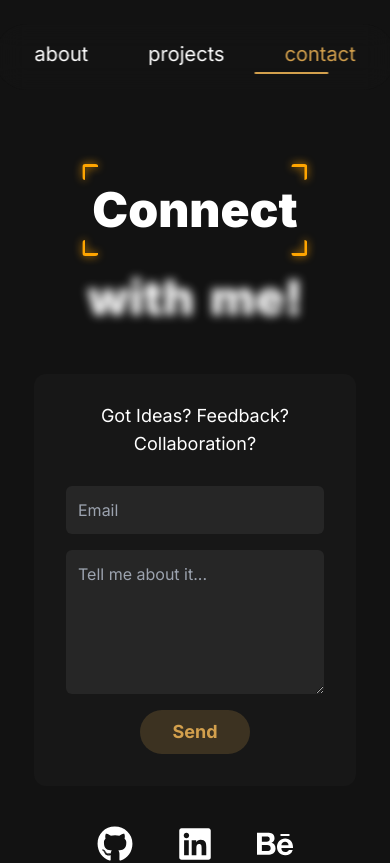
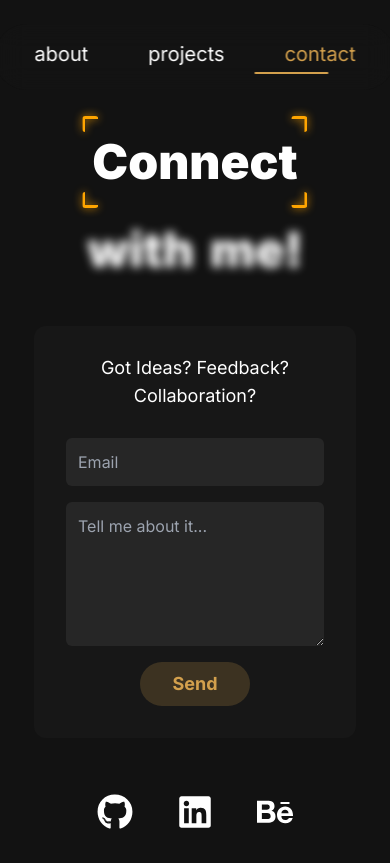
Before and after one commit to dazedmind/my-portfolio-v2, a React (Vite) app: page /contact in a window 390 px wide. Shown: the top 863 px of the page. Built offline with nearby package versions, Linux system fonts and the light colour scheme.

Commit message:
ui changes for mobile responsiveness

```diff
--- a/src/pages/ContactPage.jsx
+++ b/src/pages/ContactPage.jsx
@@ -9,7 +9,7 @@ function ContactPage() {
   return (
     <>
         <section className="bg-midnight h-screen text-white flex flex-col justify-center items-center gap-6 mb-20">
-            <div className='flex flex-col justify-center items-center pt-32 px-10 mt-40 gap-10'>
+            <div className='flex flex-col justify-center items-center pt-32 px-10 my-40 gap-10'>
                 <TrueFocus
                 sentence="Connect with me!"
                 manualMode={false}
@@ -20,9 +20,8 @@ function ContactPage() {
                 />
 
                 <Contact />
-            </div>
 
-            <div className='flex flex-col p-4 mb-20'>
+                <div className='flex flex-col p-4'>
                     <span className='flex gap-11 mx-auto'>
                             <a href="https://github.com/dazedmind" target="_blank">
                                 <FaGithub className='text-4xl text-white hover:text-mustard transition-all duration-300'/>
@@ -36,6 +35,7 @@ function ContactPage() {
                             </a>
                     </span>
                 </div>
+            </div>
         </section>
     </>
   )
```
Lines whose indentation alone changed are shown as unchanged.
